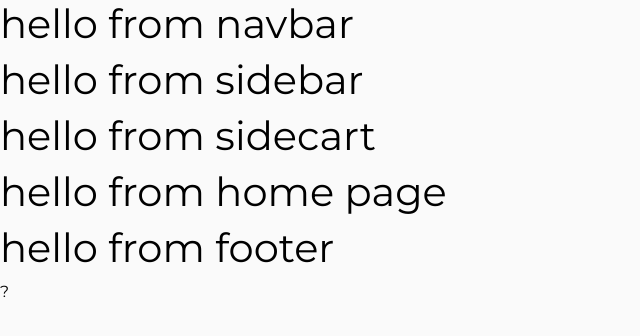
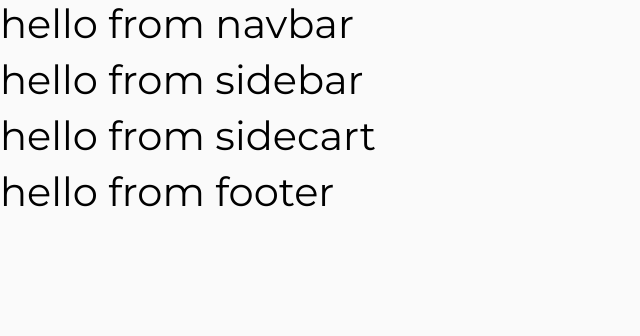
Before and after one commit to bambooka/tech-store, a React (Create React App) app: page / in a window 1280 px wide. Shown: the top 336 px of the page, without its empty margins (0-640 px from the left). Built offline with nearby package versions, Linux system fonts and the light colour scheme.

Commit message:
feat: setup context api

```diff
--- a/src/App.js
+++ b/src/App.js
@@ -33,7 +33,7 @@
                 <Route path="/cart" component={Cart}/>
                 <Route path="/default" component={Default}/>
             </Switch>
-                <Footer />?
+                <Footer />
         </>
     );
 }
--- /dev/null
+++ b/src/context/context.js
@@ -0,0 +1,17 @@
+import React from 'react';
+
+const ProductContext = React.createContext();
+
+class ProductProvider extends React.Component {
+    render(){
+        return (
+            <ProductContext.Provider value="hello from contex">
+                {this.props.children}
+            </ProductContext.Provider>
+        )
+    }
+}
+
+const ProductConsumer = ProductContext.Consumer;
+
+export {ProductProvider, ProductConsumer}
--- /dev/null
+++ b/src/context/package.json
@@ -0,0 +1,3 @@
+{
+  "main": "context.js"
+}
--- a/src/pages/HomePage.js
+++ b/src/pages/HomePage.js
@@ -1,9 +1,10 @@
 import React from 'react';
+import {ProductConsumer} from "../context";
 
 export default function HomePage() {
     return (
-        <h1>
-            hello from home page
-        </h1>
+        <ProductConsumer>
+            {value =>  <h1>{value}</h1>}
+        </ProductConsumer>
     )
 }
```
